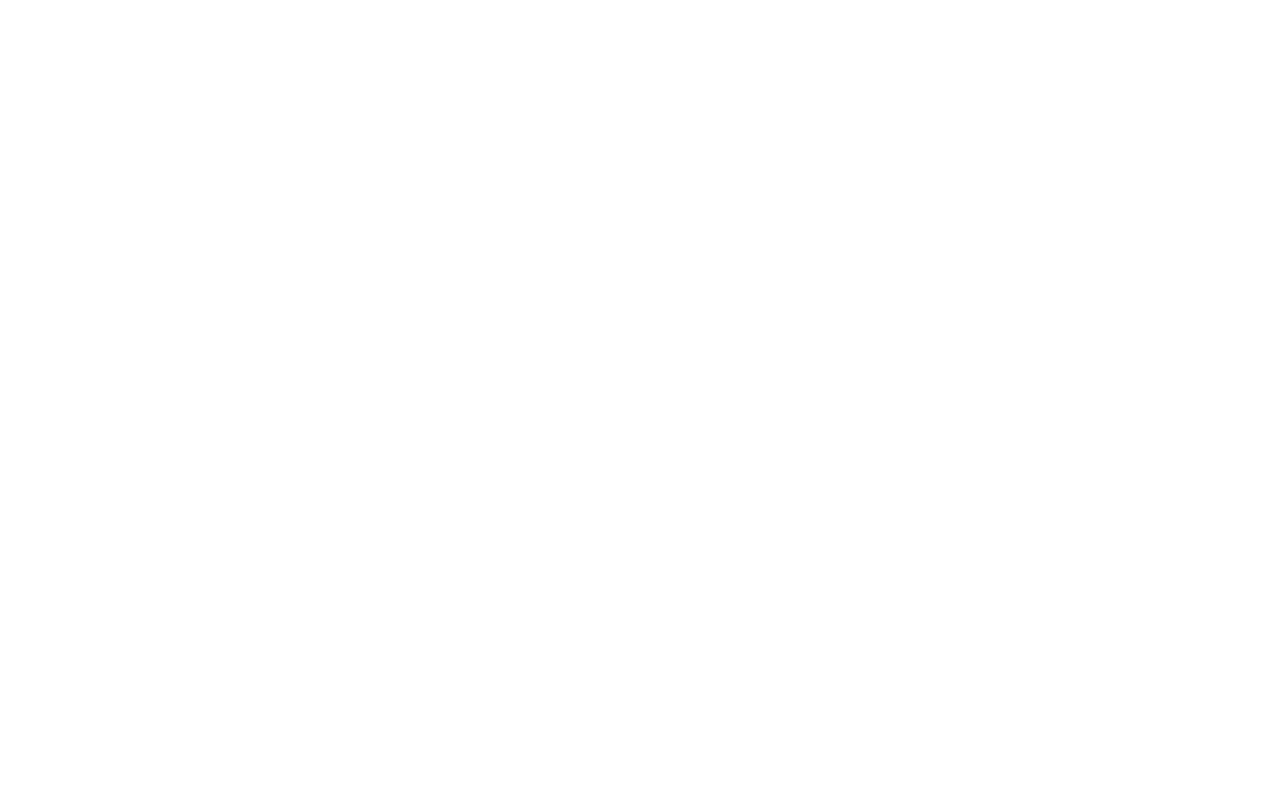
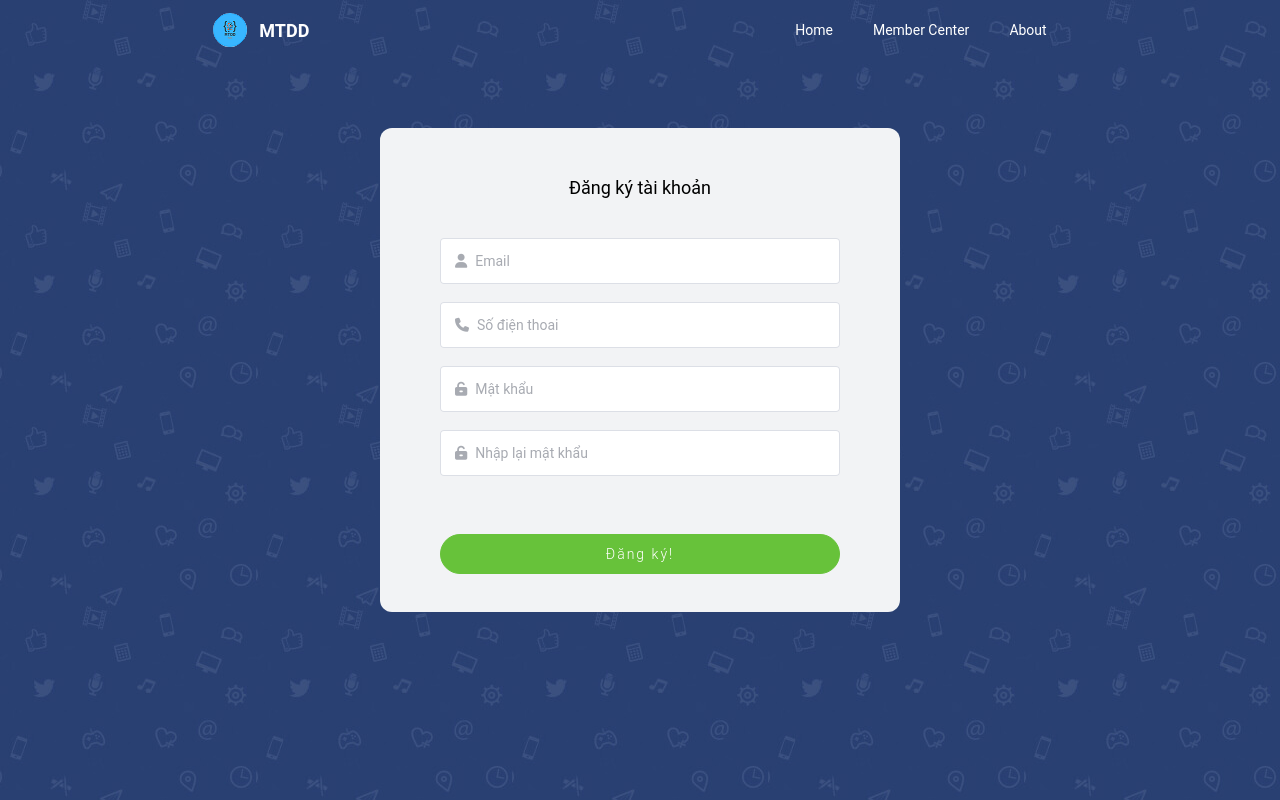
Before and after one commit to minhthanhhlht/mtdd-web, a Vue app: page /register in a window 1280 px wide. Before the commit this address had no page. Built offline with nearby package versions, Linux system fonts and the light colour scheme.

Commit message:
Update Register

```diff
--- a/src/App.vue
+++ b/src/App.vue
@@ -31,10 +31,8 @@
 
 }
 a {
-    font-weight: bold;
     color: #fff;
     display: inline-block;
-    padding: 0px 15px 0px 15px;
     text-decoration: none;
 }
 a:hover {
--- a/src/router/index.js
+++ b/src/router/index.js
@@ -9,6 +9,11 @@
     component: HomeView
   },
   {
+    path: '/dashboard',
+    name: 'dashboard',
+    component: () => import(/* webpackChunkName: "about" */ '../views/dashboard/Dashboard.vue')
+  },
+  {
     path: '/about',
     name: 'about',
 
@@ -18,6 +23,11 @@
     path: '/login',
     name: 'login',
     component: () => import(/* webpackChunkName: "about" */ '../views/Login.vue')
+  },
+  {
+    path: '/register',
+    name: 'register',
+    component: () => import(/* webpackChunkName: "about" */ '../views/Register.vue')
   }
 ]
 
--- a/src/views/HomeView.vue
+++ b/src/views/HomeView.vue
@@ -1,7 +1,9 @@
 <template>
   <div>
     <Header />
-    <el-container class="container"> </el-container>
+    <el-container class="container">
+
+    </el-container>
     <Footer />
   </div>
 </template>
--- a/src/views/Login.vue
+++ b/src/views/Login.vue
@@ -2,7 +2,7 @@
   <div class="login">
     <el-container class="container is-vertical">
       <Header />
-      <el-main class="frontend-footer-brother" style="margin-top: 22px;">
+      <el-main class="frontend-footer-brother" style="margin-top: 22px">
         <el-row justify="center">
           <el-col :span="16" :xs="24">
             <div class="login-box">
@@ -53,7 +53,11 @@
                     size="large"
                     >Đăng Nhập</el-button
                   >
-                  <el-button class="register-button" type="default" size="large"
+                  <el-button
+                    class="register-button"
+                    @click="registerUser"
+                    type="default"
+                    size="large"
                     >Đăng ký tài khoản!</el-button
                   >
                 </el-form-item>
@@ -71,7 +75,8 @@
 
 import { reactive, ref } from "vue";
 import { ElNotification } from "element-plus";
-import console from "console";
+import { ElMessage } from "element-plus";
+
 
 export default {
   name: "Login",
@@ -112,11 +117,7 @@
         if (valid) {
           this.loginSubmit();
         } else {
-          ElNotification({
-            title: "Hệ thống",
-            message: "Vui lòng nhập đầy đủ thông tin",
-            type: "error",
-          });
+          ElMessage.error("Vui lòng nhập đầy đủ thông tin.");
         }
       });
     },
@@ -124,28 +125,21 @@
       this.$request
         .get(`http://localhost:6021/api/getuser/${this.form.username}`)
         .then((response) => {
-
           const userName = this.form.username;
           const password = this.form.password;
           const user = response.data[0].username;
           const pass = response.data[0].password;
           if (userName == user && password == pass) {
-             ElNotification({
-              title: "Hệ thống",
-              message: "Đăng nhập thành công",
-              type: "success",
-            });
+            ElMessage.success("Đăng nhập thành công.");
+            this.$router.push({ path: "/dashboard" });
           } else {
-            ElNotification({
-            title: "Hệ thống",
-            message: "Tài khoản hoặc mật khẩu không đúng",
-            type: "error",
-          });
+            ElMessage.error("Tài khoản hoặc mật khẩu không đúng.");
           }
-
-
         });
     },
+    registerUser() {
+      this.$router.push({ path: "/register" });
+    }
   },
 };
 </script>
@@ -213,5 +207,4 @@
   top: 100%;
   left: 0;
 }
-
 </style>
--- a/src/views/Register.vue
+++ b/src/views/Register.vue
@@ -0,0 +1,242 @@
+<template>
+  <div class="register">
+    <el-container class="container is-vertical">
+      <Header />
+      <el-main class="frontend-footer-brother" style="margin-top: 22px">
+        <el-row justify="center">
+          <el-col :span="16" :xs="24">
+            <div class="register-box">
+              <div class="register-title">Đăng ký tài khoản</div>
+              <el-form ref="register" :model="register" :rules="rules">
+                <!-- input user -->
+                <el-form-item prop="username">
+                  <el-input
+                    v-model="register.username"
+                    placeholder="Email"
+                    size="large"
+                    :clearable="true"
+                  >
+                    <template #prefix>
+                      <i
+                        class="fa fa-user"
+                        style="size: 16px; color: var(--el-input-icon-color)"
+                      ></i>
+                    </template>
+                  </el-input>
+                </el-form-item>
+                <!-- Phone -->
+                <el-form-item prop="phone">
+                  <el-input
+                    v-model="register.phone"
+                    placeholder="Số điện thoai"
+                    size="large"
+                    :clearable="true"
+                  >
+                    <template #prefix>
+                      <i
+                        class="fa-solid fa-phone"
+                        style="size: 16px; color: var(--el-input-icon-color)"
+                      ></i>
+                    </template>
+                  </el-input>
+                </el-form-item>
+
+                <!-- input password -->
+                <el-form-item prop="password">
+                  <el-input
+                    v-model="register.password"
+                    placeholder="Mật khẩu"
+                    size="large"
+                    type="password"
+                    :clearable="true"
+                  >
+                    <template #prefix>
+                      <i
+                        class="fa fa-unlock-alt"
+                        style="size: 16px; color: var(--el-input-icon-color)"
+                      ></i>
+                    </template>
+                  </el-input>
+                </el-form-item>
+
+                <!-- repeat password -->
+                <el-form-item prop="repassword">
+                  <el-input
+                    v-model="register.repassword"
+                    placeholder="Nhập lại mật khẩu"
+                    size="large"
+                    type="password"
+                    :clearable="true"
+                  >
+                    <template #prefix>
+                      <i
+                        class="fa fa-unlock-alt"
+                        style="size: 16px; color: var(--el-input-icon-color)"
+                      ></i>
+                    </template>
+                  </el-input>
+                </el-form-item>
+
+                <!-- <div class="form-footer">
+                  <el-checkbox>Đăng ký</el-checkbox>
+                </div> -->
+                <!-- Button login -->
+                <el-form-item class="form-buttons">
+                  <el-button
+                    @click="validate('register')"
+                    class="login-button"
+                    type="success"
+                    size="large"
+                    >Đăng ký!</el-button
+                  >
+                </el-form-item>
+              </el-form>
+            </div>
+          </el-col>
+        </el-row>
+      </el-main>
+    </el-container>
+  </div>
+</template>
+
+<script>
+import Header from "@/components/Header.vue";
+import { ElMessage } from "element-plus";
+
+export default {
+  name: "Register",
+  components: { Header },
+  data() {
+    return {
+      register: {
+        username: "",
+        phone: "",
+        password: "",
+        repassword: "",
+      },
+      rules: {
+        username: [
+          {
+            required: true,
+            message: "Vui lòng nhập email",
+            trigger: "blur",
+          },
+          {
+            type: "email",
+            message: "Vui lòng nhập đúng định dạng email",
+            trigger: ["blur", "change"],
+          },
+        ],
+        phone: [
+          {
+            required: true,
+            message: "Vui lòng nhập số điện thoại",
+            trigger: "blur",
+          },
+        //   {
+        //     type: "number",
+        //     message: "Vui lòng nhập đúng định dạng số điện thoại",
+        //     trigger: "blur",
+        //   },
+        ],
+        password: [
+          {
+            required: true,
+            message: "Vui lòng nhập mật khẩu",
+            trigger: "blur",
+          },
+        ],
+        repassword: [
+          {
+            required: true,
+            message: "Vui lòng nhập lại mật khẩu",
+            trigger: "blur",
+          },
+        ],
+      },
+    };
+  },
+  methods: {
+    validate(formName) {
+      this.$refs[formName].validate((valid, fields) => {
+        if (valid) {
+            if (this.register.password === this.register.repassword) {
+            // this.loginSubmit();
+            alert('thành công')
+            } else {
+                ElMessage.error("Nhập lại mật khẩu không đúng.");
+            }
+
+        } else {
+          ElMessage.error("Vui lòng nhập đầy đủ thông tin.");
+        }
+      });
+    },
+  },
+};
+</script>
+
+<style lang="scss" scoped>
+.container {
+  width: 100vw;
+  height: 100vh;
+  background: url(@/assets/img/bg.jpg) repeat;
+}
+
+.register-box {
+  width: 400px;
+  margin: 86px auto;
+  border-radius: 12px;
+  padding: 10px 60px 20px 60px;
+  background-color: var(--el-bg-color-page);
+}
+
+.register-title {
+  text-align: center;
+  color: rgb(0, 0, 0);
+  font-size: var(--el-font-size-large);
+  line-height: 100px;
+  user-select: none;
+}
+
+:deep(.el-input--large) .el-input__wrapper {
+  padding: 4px 15px;
+}
+
+.form-footer {
+  display: flex;
+  align-items: center;
+  .forgot-password {
+    color: var(--ba-color-primary-light);
+    margin-left: auto;
+    user-select: none;
+    cursor: pointer;
+  }
+}
+
+.form-buttons {
+  padding-top: 20px;
+  .el-button {
+    width: 100%;
+    letter-spacing: 2px;
+    font-weight: 300;
+    margin-top: 20px;
+    margin-left: 0;
+  }
+}
+
+.login-button,
+.register-button {
+  border-radius: 20px;
+}
+
+.form-error {
+  color: var(--el-color-danger);
+  font-size: 12px;
+  line-height: 1;
+  padding-top: 2px;
+  position: absolute;
+  top: 100%;
+  left: 0;
+}
+</style>
--- /dev/null
+++ b/src/views/dashboard/Dashboard.vue
@@ -0,0 +1,86 @@
+<template>
+    <div>
+        <Header />
+    </div>
+</template>
+
+<script>
+import Header from '@/components/Header.vue';
+
+
+export default {
+    components: { Header }
+}
+
+</script>
+
+<style lang="scss" scoped>
+.header {
+  color: rgb(0, 0, 0);
+   width: 100%;
+  position: fixed;
+  background-color: transparent !important;
+  // box-shadow: 0 0 8px rgba(0 0 0 / 8%);
+}
+
+.header .frontend-header-menu {
+  background-color: transparent !important;
+  // box-shadow: 0 0 8px rgba(0 0 0 / 8%);
+}
+.el-header {
+  padding: 0;
+}
+.header-row {
+  display: flex;
+}
+
+.header-logo {
+  display: flex;
+  height: 60px;
+  align-items: center;
+  cursor: pointer;
+
+  img {
+    height: 34px;
+    width: 34px;
+  }
+  span {
+    font-weight: bold;
+    padding-left: 12px;
+    font-size: var(--el-font-size-large);
+  }
+}
+
+.el-menu--horizontal {
+  margin-left: auto;
+  border-bottom: none;
+}
+
+.el-menu--horizontal > .el-menu-item,
+.el-menu--horizontal > .el-menu-item > a,
+.el-menu--horizontal > :deep(.el-sub-menu) .el-sub-menu__title,
+.el-menu--horizontal > .el-menu-item.is-active {
+  border-bottom: none;
+  color: rgb(0, 0, 0);
+  text-decoration: none;
+}
+
+.header .frontend-header-menu .el-menu-item:hover,
+.header .frontend-header-menu .el-sub-menu .el-sub-menu__title:hover {
+  background-color: transparent;
+  color: var(--el-menu-hover-text-color);
+}
+
+a {
+    color: rgb(0, 0, 0) !important;
+    display: inline-block;
+    text-decoration: none;
+}
+a:hover {
+    text-decoration: none;
+}
+
+// .router-link-active {
+//   text-decoration: none;
+// }
+</style>
```
